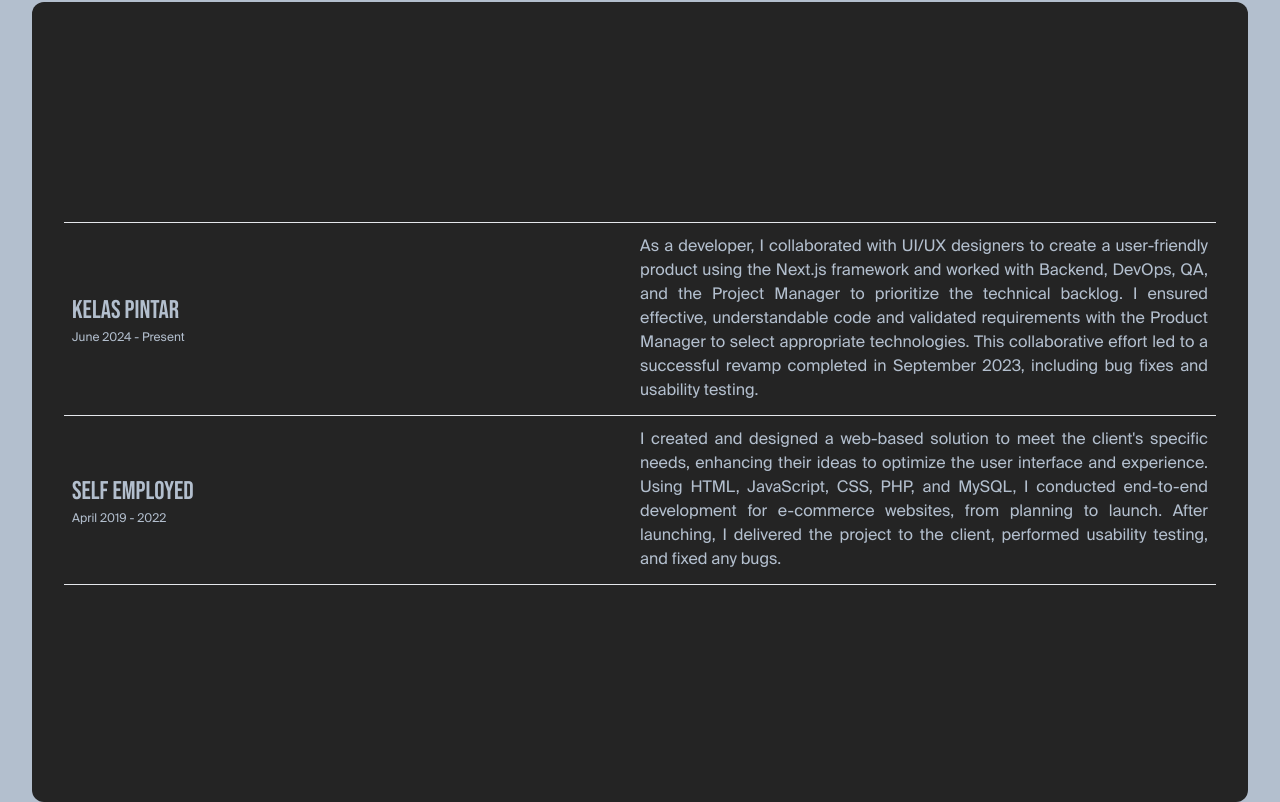
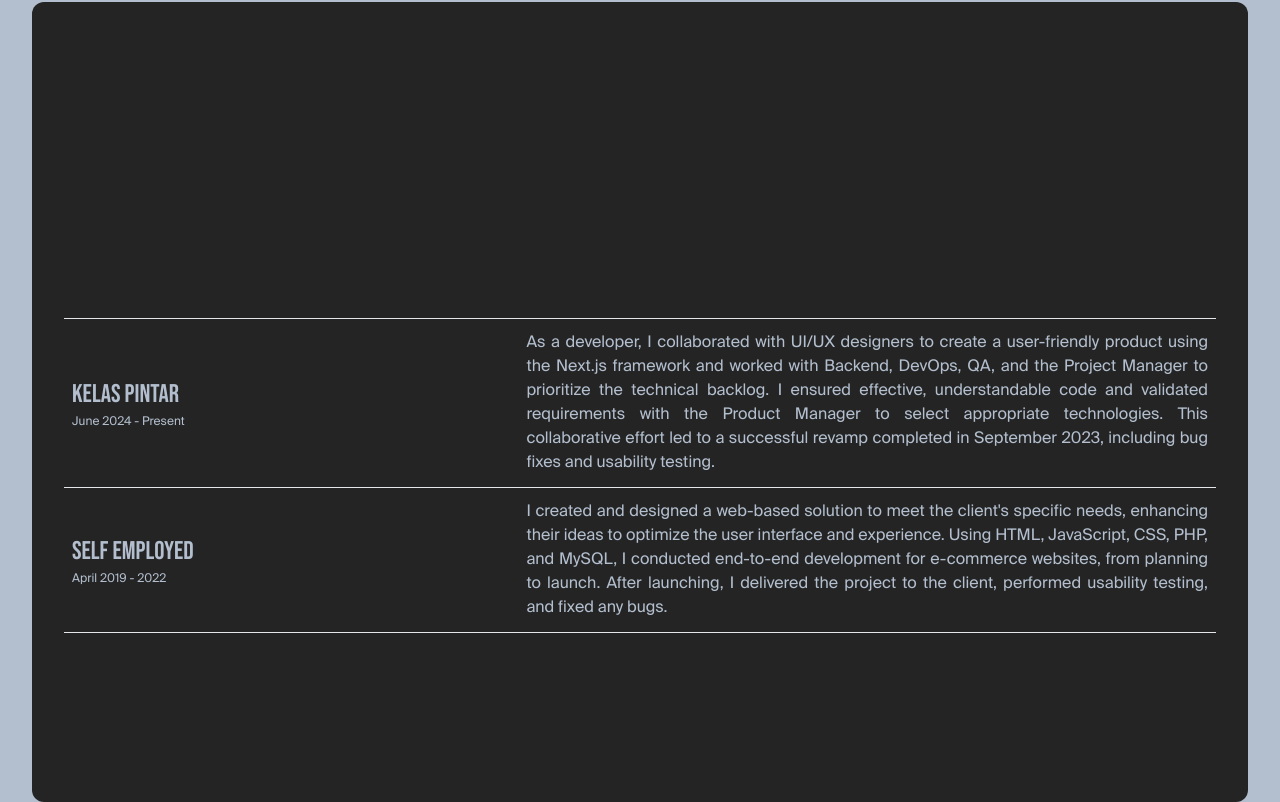
Before and after one commit to Jeekwar/portfolioV2, a Next.js app: page / in a window 1280 px wide. Shown: the part 798-1600 px from the top of the page. Built offline with nearby package versions, Linux system fonts and the light colour scheme; no server answers; a web font is replaced by a local one.

Commit message:
add preview animation

```diff
--- a/src/components/organism/Work/index.tsx
+++ b/src/components/organism/Work/index.tsx
@@ -10,18 +10,18 @@ const BarlowCondensed = Barlow_Condensed({ subsets: ["latin"], weight: "400" });
 
 export const Work = () => {
   const imgSource = [
-    "/assets/img/kelas-pintar.png",
-    "/assets/img/elegant-cozy-office-with-laptop.jpg",
+    "/assets/img/kelas-pintar-preview.png",
+    "/assets/img/anelist.png",
   ];
 
   const removeExtraImages = (container: any) => {
-    while (container.children.length > 10) {
+    while (container?.children.length > 10) {
       container.removeChild(container.firstChild);
     }
   };
 
   const appendImages = (src: string) => {
-    const preview1 = document.querySelector(".preview-img-1");
+    const preview1 = document.querySelector(".preview-img");
     // const preview2 = document.querySelector(".preview-img-2");
 
     const img1 = document.createElement("img");
@@ -38,7 +38,7 @@ export const Work = () => {
 
     gsap.to([img1], {
       clipPath: "polygon(0% 100%, 100% 100%, 100% 0%, 0% 0%)",
-      duration: 1,
+      duration: 0.5,
       ease: "power3.out",
       onComplete: () => {
         removeExtraImages(preview1);
@@ -52,18 +52,6 @@ export const Work = () => {
   // };
 
   useEffect(() => {
-    // document.querySelectorAll(".works-item").forEach((item, index) => {
-    //   item.addEventListener("mouseover", () => {
-    //     appendImages(imgSource[index]);
-    //   });
-    // });
-    // document.querySelector(".works-items")?.addEventListener("mouseout", () => {
-    //   gsap.to(".preview-img img", {
-    //     clipPath: "polygon(0% 0%, 100% 0%, 100% 0%, 0% 0%)",
-    //     duration: 1,
-    //     ease: "power3.out",
-    //   });
-    // });
     // document.addEventListener("mousemove", function (e) {
     //   const preview = document.querySelector(".preview");
     //   gsap.to(preview, {
@@ -141,9 +129,26 @@ export const Work = () => {
               T
             </h2>
           </div>
-          <div className="work-items tw-flex tw-flex-col">
-            <hr />
-            <div className="work-item work-item-1 tw-py-3 tw-px-2">
+          <div className="preview">
+            <div className="preview-img"></div>
+          </div>
+          <div
+            className="work-items tw-flex tw-flex-col tw-justify-between"
+            onMouseOut={() => {
+              gsap.to(".preview-img img", {
+                clipPath: "polygon(0% 0%, 100% 0%, 100% 0%, 0% 0%)",
+                duration: 0.5,
+                ease: "power3.out",
+              });
+            }}
+          >
+            <hr className="tw-mt-[6rem]" />
+            <div
+              className="work-item work-item-1 tw-py-3 tw-px-2"
+              onMouseEnter={() => {
+                appendImages(imgSource[0]);
+              }}
+            >
               <div>
                 <p
                   className={`tw-text-[1.6rem] tw-font-bold ${BebasNeue.className}`}
@@ -152,14 +157,19 @@ export const Work = () => {
                 </p>
                 <p className={`suisse-font tw-text-xs`}>June 2024 - Present</p>
               </div>
-              <div className="tw-w-1/2">
+              <div className="tw-w-3/5">
                 <p className={`tw-text-justify suisse-font`}>
                   {`As a developer, I collaborated with UI/UX designers to create a user-friendly product using the Next.js framework and worked with Backend, DevOps, QA, and the Project Manager to prioritize the technical backlog. I ensured effective, understandable code and validated requirements with the Product Manager to select appropriate technologies. This collaborative effort led to a successful revamp completed in September 2023, including bug fixes and usability testing.`}
                 </p>
               </div>
             </div>
             <hr />
-            <div className="work-item work-item-2 tw-py-3 tw-px-2">
+            <div
+              className="work-item work-item-2 tw-py-3 tw-px-2"
+              onMouseEnter={() => {
+                appendImages(imgSource[1]);
+              }}
+            >
               <div>
                 <p
                   className={`tw-text-[1.6rem] tw-font-bold ${BebasNeue.className}`}
@@ -168,7 +178,7 @@ export const Work = () => {
                 </p>
                 <p className={`suisse-font tw-text-xs`}>April 2019 - 2022</p>
               </div>
-              <div className="tw-w-1/2">
+              <div className="tw-w-3/5">
                 <p className={`tw-text-justify suisse-font`}>
                   {`I created and designed a web-based solution to meet the client's specific needs, enhancing their ideas to optimize the user interface and experience. Using HTML, JavaScript, CSS, PHP, and MySQL, I conducted end-to-end development for e-commerce websites, from planning to launch. After launching, I delivered the project to the client, performed usability testing, and fixed any bugs.`}
                 </p>
--- a/src/styles/globals.css
+++ b/src/styles/globals.css
@@ -189,14 +189,22 @@ h1 {
   height: 0;
 }
 
-/*
+/* preview section */
+
+img {
+  width: 100%;
+  height: 100%;
+  object-fit: cover;
+  border-radius: 8px;
+}
+
 .preview {
   position: absolute;
-  bottom: 0;
-  right: 0;
+  bottom: 18px;
+  right: 16px;
   width: 26rem;
   height: 20rem;
-  z-index: 9;
+  z-index: 10;
   pointer-events: none;
 }
 
@@ -204,18 +212,20 @@ h1 {
   position: absolute;
   width: 100%;
   height: 100%;
-} */
+  z-index: 10;
+}
 
 /* .preview-img-2 {
   top: 20%;
   left: 20px;
 } */
 
-/* .preview-img img {
+.preview-img img {
   position: absolute;
   bottom: 0;
   right: 0;
-} */
+  z-index: 10;
+}
 
 /* .bg-items-1 {
   position: absolute;
```
